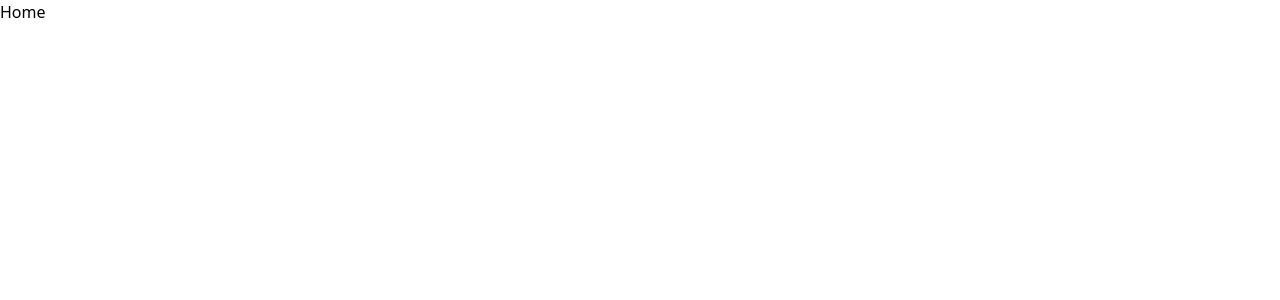
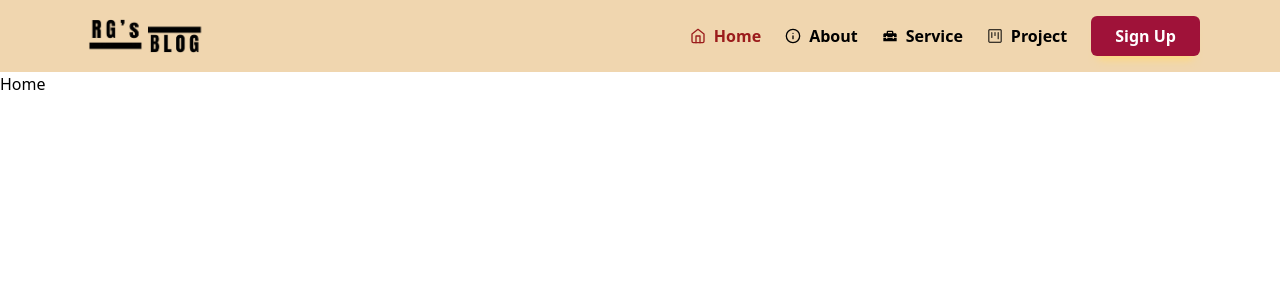
Before and after one commit to raghib01/Blog-project, a React (Vite) app in the folder Blog_frontend/: page / in a window 1280 px wide. Shown: the top 300 px of the page. Built offline with nearby package versions, Linux system fonts and the light colour scheme.

Commit message:
Add responsive navbar

```diff
--- a/Blog_frontend/package.json
+++ b/Blog_frontend/package.json
@@ -10,8 +10,10 @@
     "preview": "vite preview"
   },
   "dependencies": {
+    "flowbite-react": "^0.10.1",
     "react": "^18.3.1",
     "react-dom": "^18.3.1",
+    "react-icons": "^5.3.0",
     "react-router-dom": "^6.26.1"
   },
   "devDependencies": {
--- a/Blog_frontend/src/App.jsx
+++ b/Blog_frontend/src/App.jsx
@@ -7,10 +7,12 @@ import { Projects } from './Pages/Projects'
 import { DashBoard } from './Pages/DashBoard'
 import { SignIn } from './Pages/SignIn'
 import { SignUp } from './Pages/SignUp'
+import  Navbar  from './Components/Nav'
 
 export const App = () => {
   return (
     <Router>
+      <Navbar/>
       <Routes>
         <Route path='/' element={<Home />} />
         <Route path='/sign-in' element={<SignIn />} />
--- /dev/null
+++ b/Blog_frontend/src/Components/Nav.jsx
@@ -0,0 +1,121 @@
+import React, { useState } from 'react';
+import { Link, NavLink } from 'react-router-dom';
+import { FaBars, FaTimes } from 'react-icons/fa';
+import { FiHome, FiInfo, FiPhone } from 'react-icons/fi';
+import { GoProject } from "react-icons/go";
+import { MdHomeRepairService } from "react-icons/md";
+import Logo from '../assets/Logo.png'
+
+const Navbar = () => {
+  const [navOpen, setNavOpen] = useState(false);
+
+  const toggleNav = () => {
+    setNavOpen(!navOpen);
+  };
+
+  return (
+    <nav className="bg-[#f0d6af] py-4">
+      <div className="container mx-auto flex justify-between items-center">
+        {/* Logo */}
+        <Link to="/">
+          <img src={Logo} alt="" className='flex w-1/2 sm:px-2'/>
+        </Link>
+
+        {/* Hamburger Icon for Mobile */}
+        <button
+          className=" text-2xl md:hidden"
+          onClick={toggleNav}
+        >
+          {navOpen ? <FaTimes /> : <FaBars />}
+        </button>
+
+        {/* Links */}
+        <div className={`hidden md:flex items-center space-x-6 font-semibold ${navOpen ? 'block' : 'hidden'} `}>
+          <NavLink
+            to="/"
+            className={({ isActive }) =>
+              isActive ? 'text-red-800 flex items-center' : ' flex items-center'
+            }
+            onClick={() => setNavOpen(false)}
+          >
+            <FiHome className="mr-2" />
+            Home
+          </NavLink>
+          <NavLink
+            to="/about"
+            className={({ isActive }) =>
+              isActive ? 'text-red-800 flex items-center' : ' flex items-center'
+            }
+            onClick={() => setNavOpen(false)}
+          >
+            <FiInfo className="mr-2" />
+            About
+          </NavLink>
+          <NavLink
+            to="/service"
+            className={({ isActive }) =>
+              isActive ? 'text-red-800 flex items-center' : ' flex items-center'
+            }
+            onClick={() => setNavOpen(false)}
+          >
+            <MdHomeRepairService className="mr-2" />
+            Service
+            </NavLink>
+            <NavLink
+            to="/project"
+            className={({ isActive }) =>
+              isActive ? 'text-red-800 flex items-center' : ' flex items-center'
+            }
+            onClick={() => setNavOpen(false)}
+          >
+            <GoProject className="mr-2" />
+            Project
+            </NavLink>
+        <Link to='/sign-up'>   <button className='btn-primary'>Sign Up</button>    </Link>
+        </div>
+      </div>
+
+      {/* Mobile Menu */}
+      {navOpen && (
+        <div className="md:hidden mt-4 space-y-2  font-semibold ">
+          <NavLink
+            to="/"
+            className="  flex items-center justify-center px-4 py-2 hover:bg-primary text-dark hover:text-white"
+            onClick={() => setNavOpen(false)}
+          >
+            <FiHome className="mr-2" />
+            Home
+          </NavLink>
+          <NavLink
+            to="/about"
+            className=" text-dark flex items-center justify-center px-4 py-2 hover:bg-primary hover:text-white"
+            onClick={() => setNavOpen(false)}
+          >
+            <FiInfo className="mr-2" />
+            About
+          </NavLink>
+          <NavLink
+            to="/service"
+            className=" text-dark flex items-center justify-center px-4 py-2 hover:bg-primary hover:text-white"
+            onClick={() => setNavOpen(false)}
+          >
+            <MdHomeRepairService className="mr-2" />
+            Service
+            </NavLink>
+            <NavLink
+            to="/project"
+            className=" text-dark flex items-center justify-center px-4 py-2 hover:bg-primary hover:text-white"
+            onClick={() => setNavOpen(false)}
+          >
+            <GoProject className="mr-2" />
+            Project
+            </NavLink>
+                  <Link to='/sign-up' className='flex justify-center items-center py-2'
+                      onClick={() => setNavOpen(false)}>   <button className='btn-primary w-full'>Sign Up</button></Link>
+        </div>
+      )}
+    </nav>
+  );
+};
+
+export default Navbar;
--- a/Blog_frontend/src/index.css
+++ b/Blog_frontend/src/index.css
@@ -1,3 +1,18 @@
 @tailwind base;
 @tailwind components;
 @tailwind utilities;
+
+@layer components {
+  .btn-primary {
+    @apply inline-block bg-primary text-white font-semibold py-2 px-6 rounded-md hover:bg-secondary duration-200 shadow-[0px_10px_8px_-7px_#ffd978] hover:shadow-[0px_10px_8px_-7px_#999999];
+  }
+  span {
+    @apply text-rose-800;
+  }
+}
+
+@layer utilities {
+  .drop-shadow {
+    filter: drop-shadow(3px 3px 5px rgba(0, 0, 0, 0.268));
+  }
+}
--- a/Blog_frontend/tailwind.config.js
+++ b/Blog_frontend/tailwind.config.js
@@ -1,8 +1,33 @@
 /** @type {import('tailwindcss').Config} */
 export default {
-  content: ["./index.html", "./src/**/*.{js,ts,jsx,tsx}"],
+  content: [
+    "./index.html",
+    "./src/**/*.{js,ts,jsx,tsx}",
+    "./node_modules/flowbite/**/*.js",
+  ],
   theme: {
-    extend: {},
+    extend: {
+      fontFamily: {
+        poppins: ["Poppins", "sans-serif"],
+      },
+      colors: {
+        primary: "rgb(159 18 57 / var(--tw-text-opacity)) ",
+        secondary: "#69a79c",
+        light: "#f7f7f7",
+        dark: "#333333",
+        dark2: "#999999",
+      },
+      container: {
+        center: true,
+        padding: {
+          default: "1rem",
+          sm: "2rem",
+          lg: "4rem",
+          xl: "5rem",
+          "2xl": "6rem",
+        },
+      },
+    },
   },
-  plugins: [],
+  plugins: [require("flowbite/plugin")],
 };
```
Also changed, not shown: 1 other file (tests, documents, lock files or other folders).
